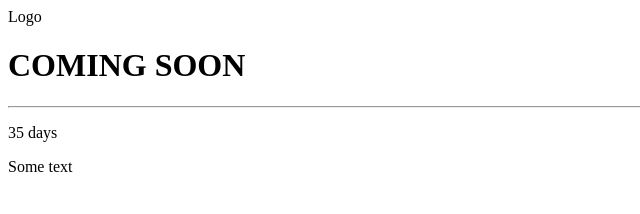
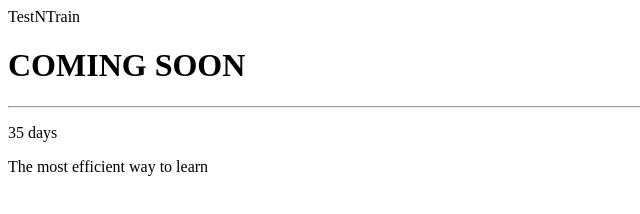
Before and after one commit to Sukritgoel/testntrain, a plain HTML site: page index.html in a window 1280 px wide. Shown: the whole page, without its empty margins (0-640 px from the left). Drawn offline with Linux system fonts and the light colour scheme.

Commit message:
Update index.html

```diff
--- a/index.html
+++ b/index.html
@@ -1,5 +1,5 @@
 <div class="topleft">
-    <p>Logo</p>
+    <p>TestNTrain</p>
   </div>
   <div class="middle">
     <h1>COMING SOON</h1>
@@ -7,6 +7,6 @@
     <p>35 days</p>
   </div>
   <div class="bottomleft">
-    <p>Some text</p>
+    <p>The most efficient way to learn</p>
   </div>
 </div>
```
